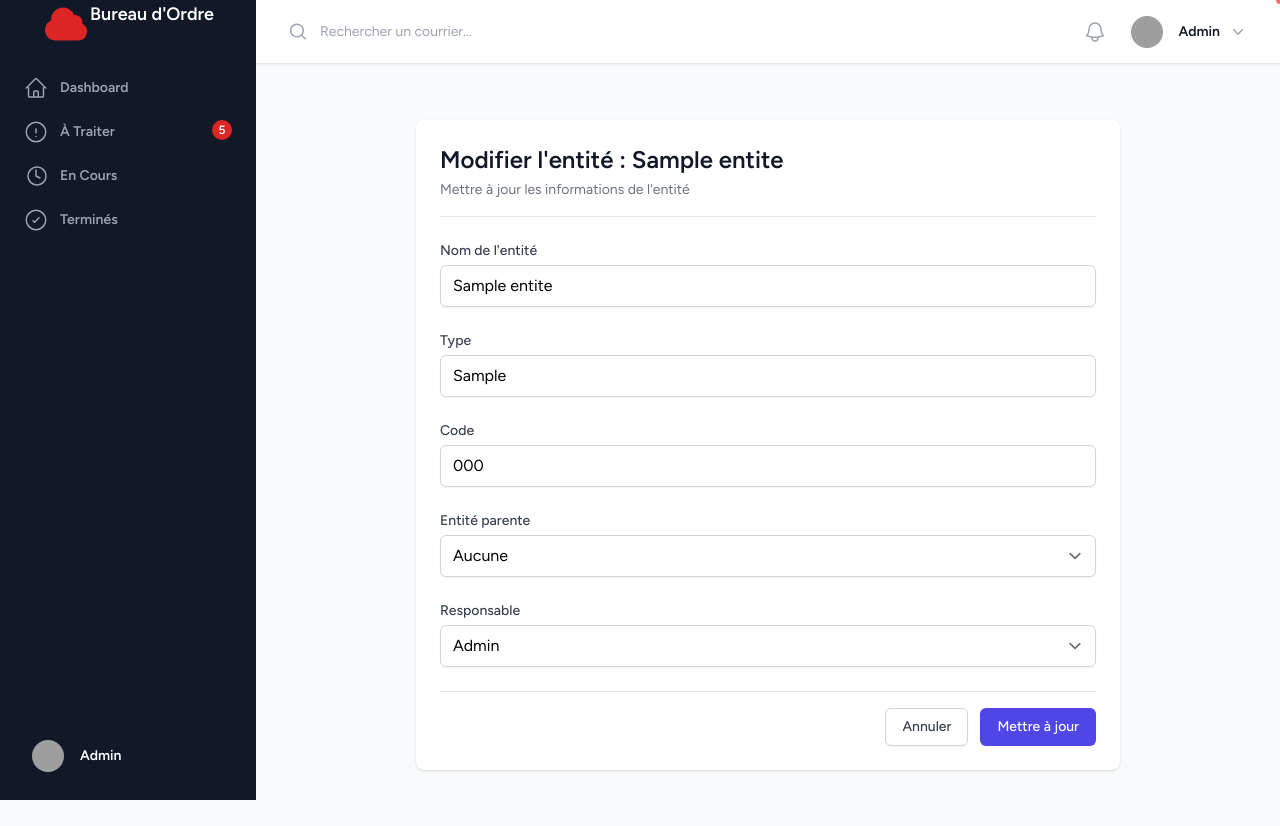
After one commit to Mohammed-Affane/Bureau_Ordre, a Laravel app: page /admin/entites/1/edit in a window 1280 px wide. The commit adds this page. Run offline with Laravel 12, Linux system fonts and the light colour scheme; a user stored in the database is signed in; data comes from the database, SQL or seed files in the repository; tables that the repository leaves empty hold one stand-in row (values such as "Sample post"); style sheets or scripts are compiled from the project's sources; grey boxes are pictures that could not be loaded.

Commit message:
entity section done for admin

```diff
--- /dev/null
+++ b/app/Http/Controllers/Admin/EntiteController.php
@@ -0,0 +1,156 @@
+<?php
+
+namespace App\Http\Controllers\Admin;
+
+use App\Http\Controllers\Controller;
+use App\Models\Entite;
+use Illuminate\Http\Request;
+use Illuminate\Support\Facades\DB;
+use App\Models\User;
+use Illuminate\Support\Facades\Log;
+
+class EntiteController extends Controller
+{
+
+    public function index()
+    {
+        $entites = Entite::latest()->paginate(10);
+        return view('dashboards.admin.entites.index', compact('entites'));
+
+    }
+
+
+    public function create()
+    {
+        $users = User::all();
+        $entites = Entite::all();
+        return view('dashboards.admin.entites.create', compact('users', 'entites'));
+
+    }
+
+
+    public function store(Request $request)
+{
+    // Validate the incoming request data
+    $validatedData = $request->validate([
+        'nom' => 'required|string|max:255',
+        'type' => 'required|string|max:255',
+        'code' => 'required|string|max:255',
+        'parent_id' => 'nullable|exists:entites,id',
+        'responsable_id' => 'required|exists:users,id',
+    ]);
+
+    try {
+        // Start a database transaction
+        DB::beginTransaction();
+
+        // Create the entity using mass assignment
+        $entite = Entite::create([
+            'nom' => $validatedData['nom'],
+            'type' => $validatedData['type'],
+            'code' => $validatedData['code'],
+            'parent_id' => $validatedData['parent_id'] ?? null,
+            'responsable_id' => $validatedData['responsable_id'],
+        ]);
+
+        // Commit the transaction
+        DB::commit();
+
+        // Redirect with success message
+        return redirect()
+            ->route('admin.entites.index')
+            ->with('success', 'Entité créée avec succès.');
+    } catch (\Exception $e) {
+        // Rollback transaction if something goes wrong
+        DB::rollBack();
+
+        // Log the exact error
+        Log::error('Erreur lors de la création de l\'entité: ' . $e->getMessage());
+
+        // Redirect back with error message and old input
+        return back()
+            ->with('error', 'Une erreur est survenue lors de la création de l\'entité.')
+            ->withInput();
+    }
+}
+
+
+    public function show(Entite $entite)
+    {
+        return view('dashboards.admin.entites.show', compact('entite'));
+
+    }
+
+
+    public function edit(Entite $entite)
+    {
+        $users = User::all();
+        $entites = Entite::all();
+        return view('dashboards.admin.entites.edit', compact('entite', 'users', 'entites'));
+    }
+
+
+public function update(Request $request, Entite $entite)
+{
+    // Validate the incoming request data
+    $validatedData = $request->validate([
+        'nom' => 'required|string|max:255',
+        'type' => 'required|string|max:255',
+        'code' => 'required|string|max:255',
+        'parent_id' => 'nullable|exists:entites,id',
+        'responsable_id' => 'required|exists:users,id',
+    ]);
+
+    try {
+        // Start a database transaction
+        DB::beginTransaction();
+
+        // Update the entity using validated data
+        $entite->update([
+            'nom' => $validatedData['nom'],
+            'type' => $validatedData['type'],
+            'code' => $validatedData['code'],
+            'parent_id' => $validatedData['parent_id'] ?? null,
+            'responsable_id' => $validatedData['responsable_id'],
+        ]);
+
+        // Commit the transaction
+        DB::commit();
+
+        // Redirect with success message
+        return redirect()
+            ->route('admin.entites.index')
+            ->with('success', 'Entité mise à jour avec succès.');
+    } catch (\Exception $e) {
+        // Rollback transaction if something goes wrong
+        DB::rollBack();
+
+        // Log the exact error
+        Log::error('Erreur lors de la mise à jour de l\'entité: ' . $e->getMessage());
+
+        // Redirect back with error message and old input
+        return back()
+            ->with('error', 'Une erreur est survenue lors de la mise à jour de l\'entité.')
+            ->withInput();
+    }
+}
+
+
+    public function destroy(Entite $entite)
+    {
+        try {
+            DB::beginTransaction();
+
+            $entite->delete();
+
+            DB::commit();
+
+            return redirect()
+                ->route('admin.entites.index')
+                ->with('success', 'Entity deleted successfully.');
+        } catch (\Exception $e) {
+            DB::rollBack();
+            return back()->with('error', 'An error occurred while deleting the entity.');
+        }
+    }
+}
--- a/app/Models/Entite.php
+++ b/app/Models/Entite.php
@@ -3,6 +3,7 @@
 namespace App\Models;
 
 use Illuminate\Database\Eloquent\Model;
+use App\Models\User;
 
 class Entite extends Model
 {
@@ -10,12 +11,12 @@ class Entite extends Model
  //  Tous les utilisateurs membres (via table utilisateur_entites)
     public function utilisateurs()
     {
-        return $this->belongsToMany(Utilisateur::class, 'utilisateur_entite', 'id_entite', 'id_utilisateur');
+        return $this->belongsToMany(User::class, 'utilisateur_entite', 'id_entite', 'id_utilisateur');
     }
 //  Chef de cette entité
     public function responsable()
     {
-        return $this->belongsTo(Utilisateur::class, 'responsable_id');
+        return $this->belongsTo(User::class, 'responsable_id');
     }
 //  Entité mère
     public function parent()
--- /dev/null
+++ b/resources/views/components/icons/building.blade.php
@@ -0,0 +1,4 @@
+<svg {{ $attributes->merge(['class' => 'w-6 h-6']) }} fill="none" viewBox="0 0 24 24" stroke="currentColor">
+    <path stroke-linecap="round" stroke-linejoin="round" stroke-width="1.5"
+        d="M4 21V10a1 1 0 011-1h3V5a1 1 0 011-1h6a1 1 0 011 1v4h3a1 1 0 011 1v11h-4v-5a1 1 0 00-1-1h-4a1 1 0 00-1 1v5H4z" />
+</svg>
--- /dev/null
+++ b/resources/views/dashboards/admin/entites/edit.blade.php
@@ -0,0 +1,67 @@
+<x-app-layout>
+    <div class="py-8">
+        <div class="max-w-3xl mx-auto px-4 sm:px-6 lg:px-8">
+            <div class="bg-white shadow rounded-lg overflow-hidden">
+                <div class="p-6">
+                    <div class="border-b border-gray-200 pb-4 mb-6">
+                        <h1 class="text-2xl font-semibold text-gray-900">Modifier l'entité : {{ $entite->nom }}</h1>
+                        <p class="text-sm text-gray-500 mt-1">Mettre à jour les informations de l'entité</p>
+                    </div>
+                    <form action="{{ route('admin.entites.update', $entite) }}" method="POST">
+                        @csrf
+                        @method('PUT')
+                        <div class="mb-6">
+                            <label for="nom" class="block text-sm font-medium text-gray-700 mb-1">Nom de l'entité</label>
+                            <input type="text" name="nom" id="nom" class="block w-full rounded-md border-gray-300 shadow-sm focus:border-indigo-500 focus:ring-indigo-500" value="{{ old('nom', $entite->nom) }}" required>
+                            @error('nom')
+                                <p class="mt-1 text-sm text-red-600">{{ $message }}</p>
+                            @enderror
+                        </div>
+                        <div class="mb-6">
+                            <label for="type" class="block text-sm font-medium text-gray-700 mb-1">Type</label>
+                            <input type="text" name="type" id="type" class="block w-full rounded-md border-gray-300 shadow-sm focus:border-indigo-500 focus:ring-indigo-500" value="{{ old('type', $entite->type) }}" required>
+                            @error('type')
+                                <p class="mt-1 text-sm text-red-600">{{ $message }}</p>
+                            @enderror
+                        </div>
+                        <div class="mb-6">
+                            <label for="code" class="block text-sm font-medium text-gray-700 mb-1">Code</label>
+                            <input type="text" name="code" id="code" class="block w-full rounded-md border-gray-300 shadow-sm focus:border-indigo-500 focus:ring-indigo-500" value="{{ old('code', $entite->code) }}">
+                            @error('code')
+                                <p class="mt-1 text-sm text-red-600">{{ $message }}</p>
+                            @enderror
+                        </div>
+                        <div class="mb-6">
+                            <label for="parent_id" class="block text-sm font-medium text-gray-700 mb-1">Entité parente</label>
+                            <select name="parent_id" id="parent_id" class="block w-full rounded-md border-gray-300 shadow-sm focus:border-indigo-500 focus:ring-indigo-500">
+                                <option value="">Aucune</option>
+                                @foreach($entites ?? [] as $parent)
+                                    <option value="{{ $parent->id }}" {{ old('parent_id', $entite->parent_id) == $parent->id ? 'selected' : '' }}>{{ $parent->nom }}</option>
+                                @endforeach
+                            </select>
+                            @error('parent_id')
+                                <p class="mt-1 text-sm text-red-600">{{ $message }}</p>
+                            @enderror
+                        </div>
+                        <div class="mb-6">
+                            <label for="responsable_id" class="block text-sm font-medium text-gray-700 mb-1">Responsable</label>
+                            <select name="responsable_id" id="responsable_id" class="block w-full rounded-md border-gray-300 shadow-sm focus:border-indigo-500 focus:ring-indigo-500">
+                                <option value="">Aucun</option>
+                                @foreach($users ?? [] as $user)
+                                    <option value="{{ $user->id }}" {{ old('responsable_id', $entite->responsable_id) == $user->id ? 'selected' : '' }}>{{ $user->nom_complet ?? $user->name }}</option>
+                                @endforeach
+                            </select>
+                            @error('responsable_id')
+                                <p class="mt-1 text-sm text-red-600">{{ $message }}</p>
+                            @enderror
+                        </div>
+                        <div class="flex justify-end space-x-3 pt-4 border-t border-gray-200">
+                            <a href="{{ route('admin.entites.index') }}" class="inline-flex items-center px-4 py-2 border border-gray-300 rounded-md shadow-sm text-sm font-medium text-gray-700 bg-white hover:bg-gray-50 focus:outline-none focus:ring-2 focus:ring-offset-2 focus:ring-indigo-500">Annuler</a>
+                            <button type="submit" class="inline-flex items-center px-4 py-2 border border-transparent rounded-md shadow-sm text-sm font-medium text-white bg-indigo-600 hover:bg-indigo-700 focus:outline-none focus:ring-2 focus:ring-offset-2 focus:ring-indigo-500">Mettre à jour</button>
+                        </div>
+                    </form>
+                </div>
+            </div>
+        </div>
+    </div>
+</x-app-layout>
--- a/resources/views/layouts/partials/sidebar.blade.php
+++ b/resources/views/layouts/partials/sidebar.blade.php
@@ -26,6 +26,7 @@
                                         ['name' => 'Courriers', 'route' => 'admin.couriers', 'icon' => 'mail'],
                                         ['name' => 'Rapports', 'route' => 'admin.reports', 'icon' => 'chart-bar'],
                                         ['name' => 'Paramètres', 'route' => 'admin.settings', 'icon' => 'cog'],
+                                        ['name' => 'Entités', 'route' => 'admin.entites.index', 'icon' => 'building'],
                                     ];
                                     break;
                                 case 'bo':
--- a/routes/web.php
+++ b/routes/web.php
@@ -6,8 +6,7 @@ use App\Http\Middleware\CheckRole;
 use App\Http\Controllers\Admin\AdminDashboardController;
 use App\Http\Controllers\Admin\UserController;
 use App\Http\Controllers\Admin\RoleController;
-
-
+use App\Http\Controllers\Admin\EntiteController;
 
 Route::get('/', function () {
     return view('welcome');
@@ -44,6 +43,7 @@ Route::middleware(['auth', 'role:admin'])->prefix('admin')->name('admin.')->grou
 
     Route::resource('users', UserController::class);
     Route::resource('roles', RoleController::class);
+    Route::resource('entites', EntiteController::class);
     Route::get('couriers', fn () => view('admin.couriers'))->name('couriers');
     Route::get('reports', fn () => view('admin.reports'))->name('reports');
     Route::get('settings', fn () => view('admin.settings'))->name('settings');
```
Also changed, not shown: resources/views/dashboards/admin/entites/create.blade.php (added, +66 -0 lines), resources/views/dashboards/admin/entites/index.blade.php (renamed from resources/views/dashboards/admin/users/index.blade.php, +24 -38 lines), resources/views/dashboards/admin/entites/show.blade.php (added, +64 -0 lines).
